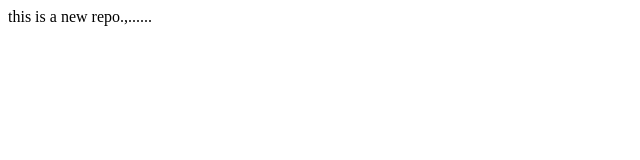
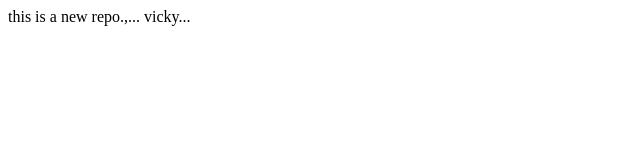
Before and after one commit to RiChY-techie/LocalRepo, a plain HTML site: page index.html in a window 1280 px wide. Shown: the full height of the page, 0-640 px from the left. Drawn offline with Linux system fonts and the light colour scheme.

Commit message:
new repo initialzed

```diff
--- a/index.html
+++ b/index.html
@@ -1 +1 @@
-<p>this is a new repo.,......</p>
+<p>this is a new repo.,... vicky...</p>
```
